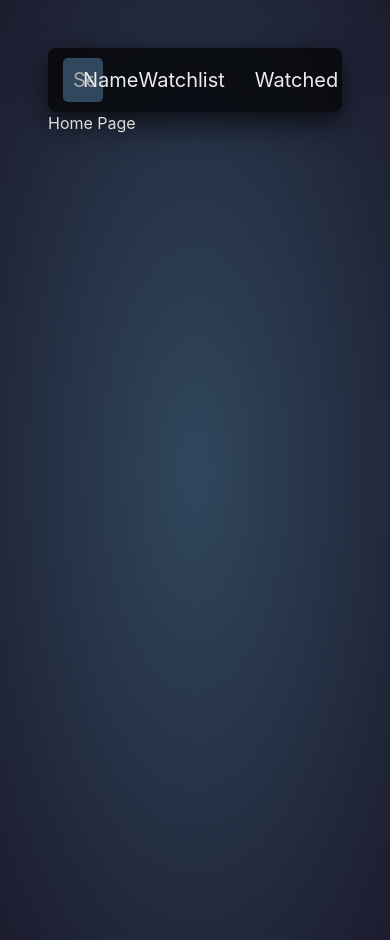
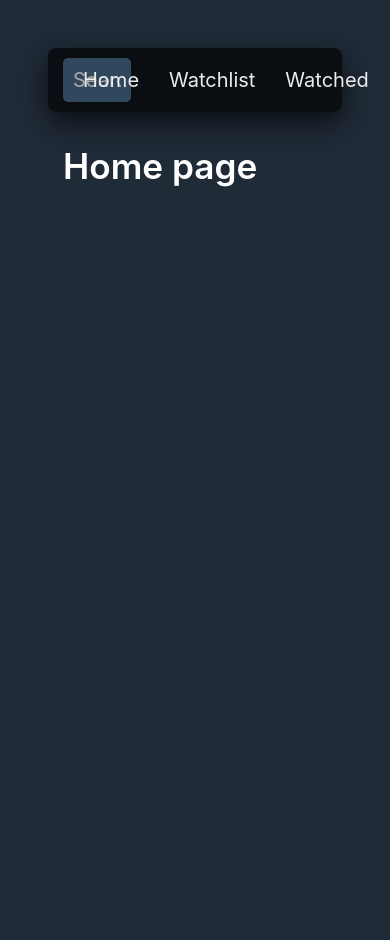
Before and after one commit to paubonilla/movie-playlist, a React (Create React App) app: page / in a window 390 px wide. After the commit the page ends 844 px from the top, so only its background shows below. Built offline with nearby package versions, Linux system fonts and the light colour scheme.

Commit message:
update mobile view; not done yet

```diff
--- a/src/App.scss
+++ b/src/App.scss
@@ -5,10 +5,10 @@ body {
   margin: 0;
   box-sizing: border-box;
   max-width: none;
-  background: radial-gradient(#30475d, #1c1c2e);
-  background-repeat: no-repeat;
-  background-size: cover;
-  background-position: center;
+  // background: radial-gradient(#30475d, #1c1c2e);
+  // background-repeat: no-repeat;
+  // background-size: cover;
+  // background-position: center;
   transition: 0.5s ease;
 }
 
--- /dev/null
+++ b/src/components/Nav.js
@@ -0,0 +1,23 @@
+import React from 'react'
+import { NavLink } from 'react-router-dom'
+
+export default function Nav() {
+  return (
+    <div>
+      <ul className="nav-links">
+        <li>
+          <NavLink activeClassName="active" to="/" className=".name" >Home</NavLink>
+        </li>
+        <li>
+          <NavLink activeClassName="active" to="/watchlist">Watchlist</NavLink>
+        </li>
+        <li>
+          <NavLink activeClassName="active" to="/watched">Watched</NavLink>
+        </li>
+        {/* <li>
+          <NavLink to="/add"><ADD_BTN>add</ADD_BTN></NavLink>
+        </li> */}
+      </ul>
+    </div>
+  )
+}
--- a/src/components/layout/Header.js
+++ b/src/components/layout/Header.js
@@ -1,8 +1,8 @@
 import React, { useState } from 'react'
-import { Link } from 'react-router-dom'
 import { HeaderContainer, InnerContent, InputWrapper, InputResults } from '../layout/index'
 import { Container } from '../../styled'
 import ResultCard from '../../components/cards/ResultCard/ResultCard'
+import Nav from '../Nav'
 
 const Header = () => {
   const [query, setQuery] = useState("");
@@ -12,7 +12,7 @@ const Header = () => {
     e.preventDefault();
     setQuery(e.target.value);
 
-    fetch(`https://api.themoviedb.org/3/search/movie?api_key=${process.env.REACT_APP_TMDB_KEY}&language=en-US&page=1&include_adult=false&query=${e.target.value}`)
+    fetch(`https://api.themoviedb.org/3/search/movie?api_key=${process.env.REACT_APP_TMDB_KEY}&language=en-US&page=1&include_adult=true&query=${e.target.value}`)
 
       .then(res => res.json())
       .then((data) => {
@@ -36,20 +36,7 @@ const Header = () => {
                 onChange={onChange}
               />
             </InputWrapper>
-            <Link to="/" >
-              Name
-            </Link>
-            <ul className="nav-links">
-              <li>
-                <Link to="/watchlist">Watchlist</Link>
-              </li>
-              <li>
-                <Link to="/watched">Watched</Link>
-              </li>
-              {/* <li>
-                <Link to="/add"><ADD_BTN>add</ADD_BTN></Link>
-              </li> */}
-            </ul>
+            <Nav />
           </InnerContent>
         </Container>
       </HeaderContainer>
--- a/src/components/layout/index.js
+++ b/src/components/layout/index.js
@@ -56,9 +56,9 @@ export const InnerContent = styled.div`
 export const InputWrapper = styled.div`
   input {
     margin: 0;
-    width: 100%;
+    width: 240%;
     @media (max-width: 320px) {
-      width: 91%;
+
     }
     background-color: #31475D;
     padding: 10px;
--- a/src/pages/Home.js
+++ b/src/pages/Home.js
@@ -1,9 +1,17 @@
 import React from 'react'
+import { MoviePage } from './index'
+import { Container } from '../styled'
 
 const Home = () => {
   return (
     <div>
-      Home Page
+      <MoviePage>
+        <Container>
+          <div className="header">
+            <h1 className="heading">Home page</h1>
+          </div>
+        </Container>
+      </MoviePage>
     </div>
   )
 }
--- a/src/pages/WatchList/WatchList.js
+++ b/src/pages/WatchList/WatchList.js
@@ -1,7 +1,7 @@
 import React, { useContext } from 'react'
 import { GlobalContext } from '../../context/GlobalState'
 import MovieCard from '../../components/cards/MovieCard/MovieCard'
-import { MoviePage, MovieGrid } from '../Watched/index'
+import { MoviePage, MovieGrid } from '../index'
 import { Container } from '../../styled'
 
 const WatchList = () => {
--- a/src/pages/Watched/Watched.js
+++ b/src/pages/Watched/Watched.js
@@ -1,7 +1,7 @@
 import React, { useContext } from 'react'
 import { GlobalContext } from '../../context/GlobalState'
 import MovieCard from '../../components/cards/MovieCard/MovieCard'
-import { MoviePage, MovieGrid } from '../Watched/index'
+import { MoviePage, MovieGrid } from '../index'
 import { Container } from '../../styled'
 
 const Watched = () => {
--- a/src/pages/Watched/index.js
+++ b/src/pages/index.js
@@ -24,6 +24,9 @@ export const MoviePage = styled.div`
 export const MovieGrid = styled.div`
   display: grid;
   grid-template-columns: repeat(3, 1fr);
+  @media (max-width: 480px) {
+    grid-template-columns: repeat(1, 1fr);
+  }
   grid-gap: 30px;
   @media (min-width: 992px) {
     grid-template-columns: repeat(5, 1fr);
--- a/src/styled/index.js
+++ b/src/styled/index.js
@@ -2,8 +2,7 @@ import styled from 'styled-components'
 
 export const AppContainer = styled.div`
   padding: 3rem;
-  height: 100vh;
-  background: radial-gradient(#30475D, #1C1C2E);
+  /* background: radial-gradient(#30475D, #1C1C2E); */
 `
 
 export const AppInner = styled.div`
```
Also changed, not shown: src/pages/WatchList/index.js (deleted, +0 -31 lines).
